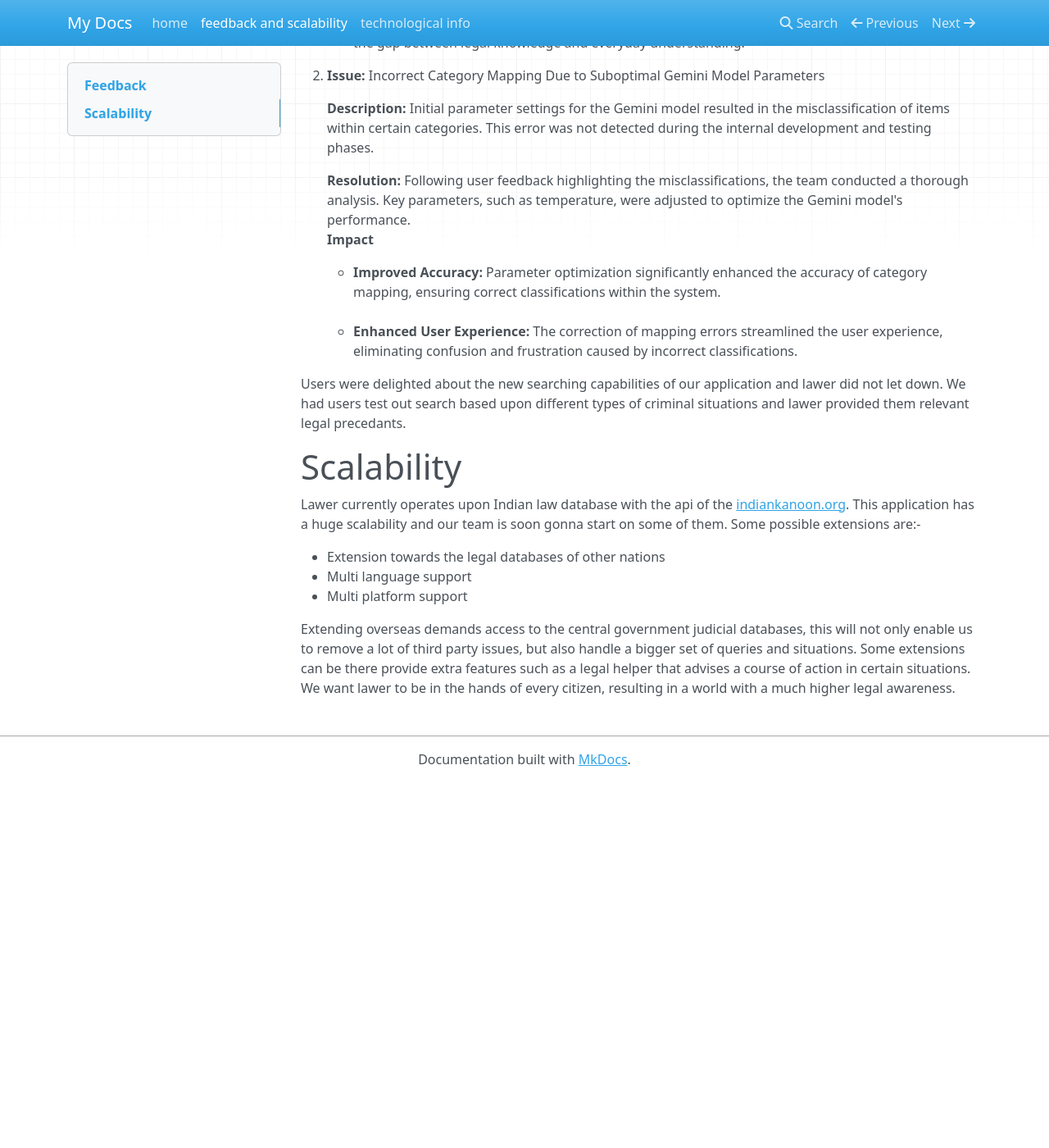
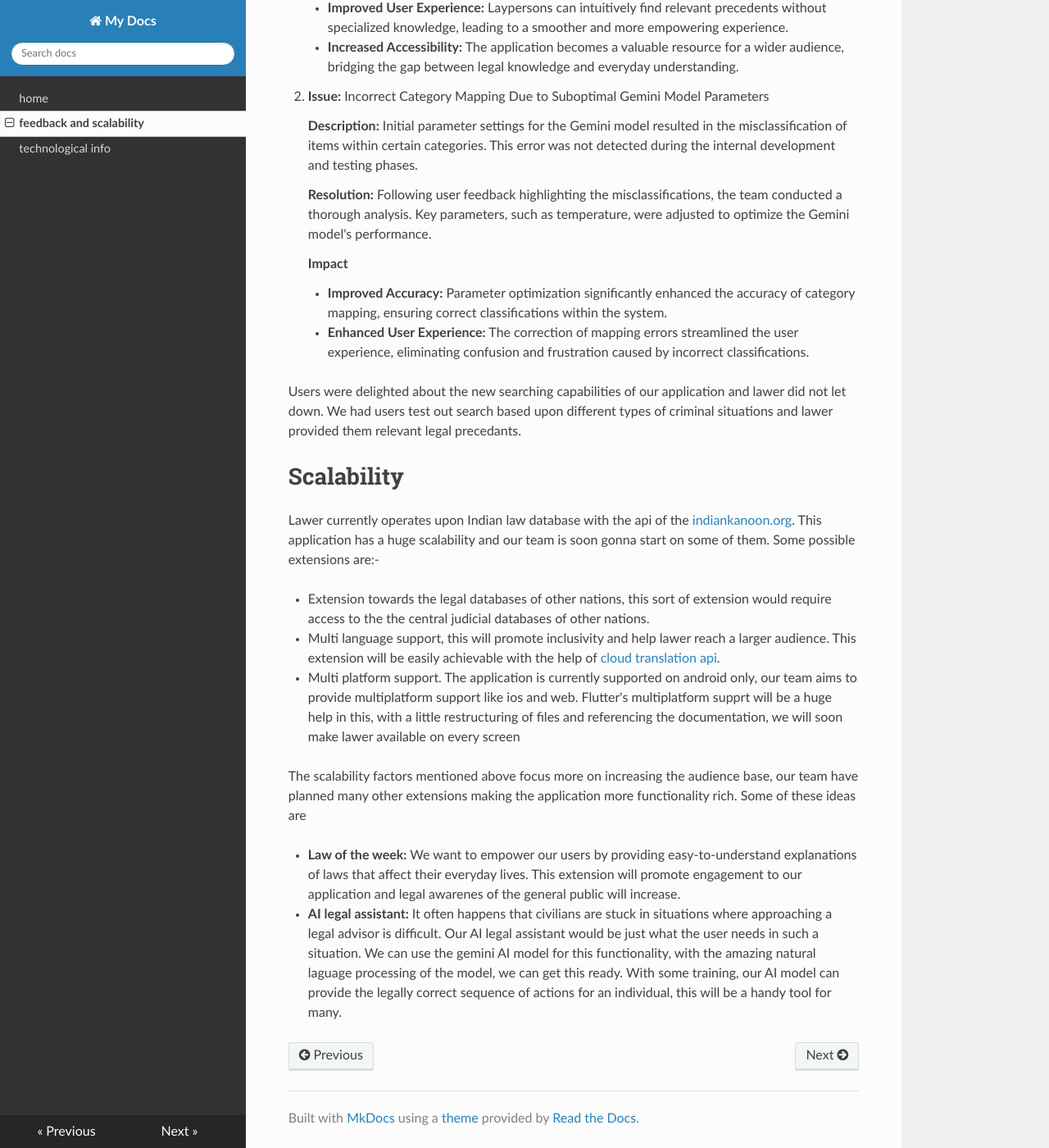
Before and after one commit to varnit-mittal/Lawer-docs, an MkDocs documentation site: the page built from docs/impact.md, in a window 1280 px wide and 1400 px high, scrolled down 438 px. Shown: the whole window at 82% size. Built offline with MkDocs 1.6.1, drawn with Linux system fonts in a browser that asks for light colours; nearby versions of some CDN libraries; before the commit the page ends 1392 px from its top, so only the background shows below that; some of the changed text lies outside the part shown.

```diff
--- a/docs/impact.md
+++ b/docs/impact.md
@@ -34,7 +34,7 @@
 <p>
 <b>Impact</b><br>
 <ul>
-<li><b>Improved Accuracy:</b> Parameter optimization significantly enhanced the accuracy of category mapping, ensuring correct classifications within the system.</li><br>
+<li><b>Improved Accuracy:</b> Parameter optimization significantly enhanced the accuracy of category mapping, ensuring correct classifications within the system.</li>
 <li><b>Enhanced User Experience:</b> The correction of mapping errors streamlined the user experience, eliminating confusion and frustration caused by incorrect classifications.</li>
 </ul>
 </p>
@@ -47,8 +47,20 @@
 Lawer currently operates upon Indian law database with the api of the [indiankanoon.org](https://indiankanoon.org/). This application has a huge scalability and our team is soon gonna start on some of them. Some possible extensions are:-
 <ul>
 
-    <li>Extension towards the legal databases of other nations</li>
-    <li>Multi language support</li>
-    <li>Multi platform support</li>
+<li>
+Extension towards the legal databases of other nations, this sort of extension would require access to the the central judicial databases of other nations.
+</li>
+<li>Multi language support, this will promote inclusivity and help lawer reach a larger audience. This extension will be easily achievable with the help of <a href="https://cloud.google.com/translate/docs/reference/rest">cloud translation api</a>.</li>
+<li>
+Multi platform support. The application is currently supported on android only, our team aims to provide multiplatform support like ios and web. Flutter's multiplatform supprt will be a huge help in this, with a little restructuring of files and referencing the documentation, we will soon make lawer available on every screen
+</li>
 </ul>
-Extending overseas demands access to the central government judicial databases, this will not only enable us to remove a lot of third party issues, but also handle a bigger set of queries and situations. Some extensions can be there provide extra features such as a legal helper that advises a course of action in certain situations. We want lawer to be in the hands of every citizen, resulting in a world with a much higher legal awareness.
+The scalability factors mentioned above focus more on increasing the audience base, our team have planned many other extensions making the application more functionality rich. Some of these ideas are
+<ul>
+<li>
+<b>Law of the week:</b> We want to empower our users by providing easy-to-understand explanations of laws that affect their everyday lives. This extension will promote engagement to our application and legal awarenes of the general public will increase.
+</li>
+<li>
+<b>AI legal assistant: </b>It often happens that civilians are stuck in situations where approaching a legal advisor is difficult. Our AI legal assistant would be just what the user needs in such a situation. We can use the gemini AI model for this functionality, with the amazing natural laguage processing of the model, we can get this ready. With some training, our AI model can provide the legally correct sequence of actions for an individual, this will be a handy tool for many.
+</li>
+</ul>
--- a/mkdocs.yml
+++ b/mkdocs.yml
@@ -3,3 +3,5 @@
   - home: index.md
   - feedback and scalability: impact.md
   - technological info: tech.md
+
+theme: readthedocs
```
Also changed, not shown: docs/index.md (+20 -1 lines), docs/tech.md (+4 -4 lines).
